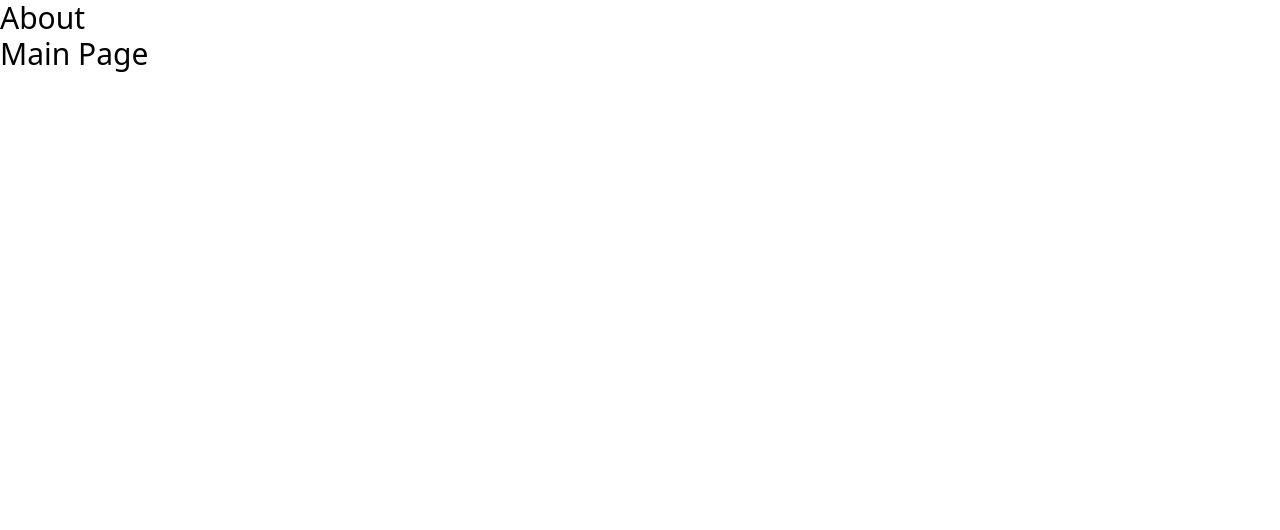
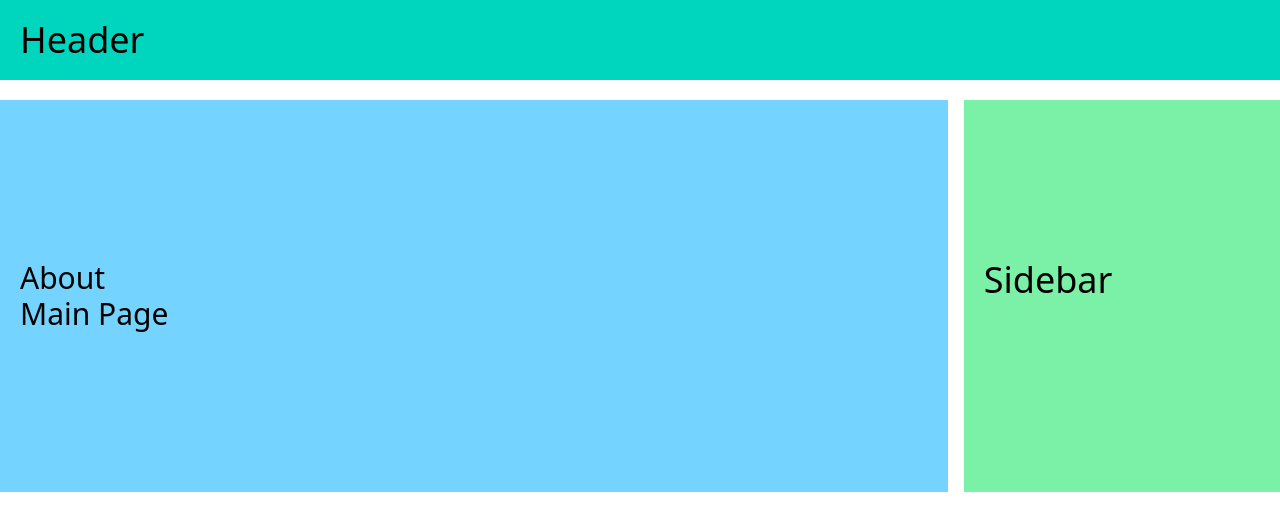
Before and after one commit to softlee144/mallapi, a React (Vite) app in the folder frontend/ch1/: page / in a window 1280 px wide. Shown: the top 530 px of the page. Built offline with nearby package versions, Linux system fonts and the light colour scheme.

Commit message:
[프론트] 공통레이아웃 설정

```diff
--- /dev/null
+++ b/frontend/ch1/src/layouts/basicLayout.tsx
@@ -0,0 +1,21 @@
+import { Outlet } from "react-router";
+
+function BasicLayout() {
+  return (
+    <>
+      <header className="bg-teal-400 p-5">
+        <h1 className="text-2xl md:text-4xl">Header</h1>
+      </header>
+      <div className="bg-white my-5 w-full flex flex-col space-y-4 md:flex-row md:space-x-4 md:space-y-0">
+        <main className="bg-sky-300 md:w-2/3 lg:w-3/4 px-5 py-40">
+          <Outlet />
+        </main>
+        <aside className="bg-green-300 md:w-1/3 lg:w-1/4 px-5 py-40">
+          <h1 className="text-2xl md:text-4xl"> Sidebar </h1>
+        </aside>
+      </div>
+    </>
+  );
+}
+
+export default BasicLayout;
--- a/frontend/ch1/src/router/root.tsx
+++ b/frontend/ch1/src/router/root.tsx
@@ -1,13 +1,18 @@
 import { createBrowserRouter } from "react-router";
 
 import { lazy, Suspense } from "react";
+import BasicLayout from "../layouts/basicLayout";
 const Loading = () => <div>Loading....</div>;
 const Main = lazy(() => import("../pages/mainPage"));
 const About = lazy(() => import("../pages/aboutPage"));
 
 const router = createBrowserRouter([
   {
-    path: "/",
+    path: "",
+    Component: BasicLayout,
+    children: [
+      {
+        index: true,
         element: (
           <Suspense fallback={<Loading />}>
             <Main />
@@ -22,6 +27,8 @@
           </Suspense>
         ),
       },
+    ],
+  },
 ]);
 
 export default router;
```
Lines whose indentation alone changed are shown as unchanged.
